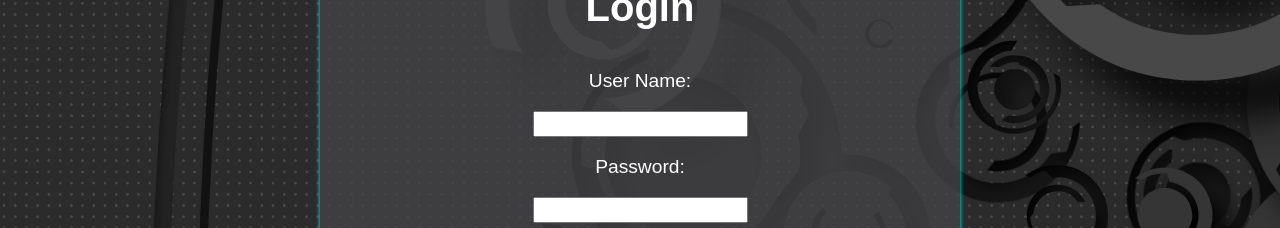
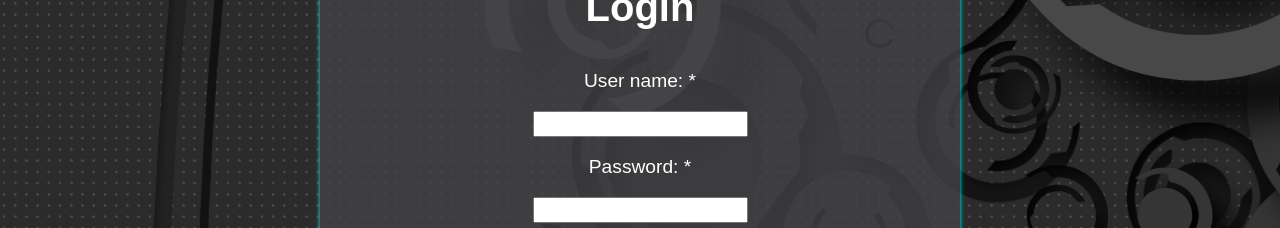
Before and after one commit to jpcanto/role-play-app, a React (Create React App) app: page / in a window 1280 px wide. Shown: the part 281-509 px from the top of the page. Built offline with nearby package versions, Linux system fonts and the light colour scheme.

Commit message:
[ API ] - signin & signup

```diff
--- a/src/components/login/Login.tsx
+++ b/src/components/login/Login.tsx
@@ -11,12 +11,12 @@ export default function Main() {
         name: string,
         password: string,
         email: string
-    }
+    };
 
     const history = useHistory();
-    const [userData, setUserData] = useState<Users>({
-        name: '', password: '', email: ''
-    });
+    const [userData, setUserData] = useState<Users>(
+        { name: '', password: '', email: '' }
+    );
 
     const [newUser, setNewUser] = useState(false);
 
@@ -28,20 +28,30 @@ export default function Main() {
         setNewUser(!newUser);
     };
 
-    async function handleSubmit(ev: FormEvent) {
+    async function handleSubmit(ev: FormEvent, mode: string) {
         ev.preventDefault();
         const data = userData;
-
-        await APILogin.post('users', data);
-        alert(Messages.PORTUGUESE.messages.create_user);
-        // history.push('/');
+        if (mode === 'create user') {
+            await APILogin.post('users', data);
+            alert(Messages.PORTUGUESE.messages.create_user);
+            // history.push('/');
+            return;
+        };
     };
 
     async function handleLogin(ev: FormEvent) {
-        ev.preventDefault();
-        const data = Object(userData);
+        // ev.preventDefault();
+        if (userData.name === '' || userData.name === null) {
+            return;
+        };
+        if (userData.password === '' || userData.password === null) {
+            return;
+        };
 
-        console.log(await APILogin.get('users', data))
+        await APILogin.get(`users/${userData.name}/${userData.password}`).then(response => {
+            setUserData(response.data);
+            console.log(userData);
+        });
         // history.push('/');
     };
 
@@ -54,11 +64,11 @@ export default function Main() {
     return (
         <Login image={loginImage}>
             <Nav><a>Login</a></Nav>
-            <Form onSubmit={handleSubmit}>
+            <Form onSubmit={(ev: FormEvent) => { handleSubmit(ev, '') }}>
                 <h2>Login</h2>
-                <p>User Name: </p>
+                <p>{Messages.ENGLISH.labels.userNameLabel} *</p>
                 <input name="name" type="text" onChange={handleInputChange} />
-                <p>Password: </p>
+                <p>Password: *</p>
                 <input name="password" type="password" onChange={handleInputChange} />
                 {
                     newUser === true ? (
@@ -66,15 +76,15 @@ export default function Main() {
                             <p>Email: </p>
                             <input name="email" type="text" onChange={handleInputChange} />
                             <Line>
-                                <Button type="submit" onClick={handleSubmit}>Submit user</Button>
-                                <Button type="submit" mode="cancel" onClick={handleNewUser}>Go back</Button>
+                                <Button type="submit" onClick={(ev: FormEvent) => { handleSubmit(ev, 'create user') }}>Submit user</Button>
+                                <Button mode="cancel" onClick={handleNewUser}>Go back</Button>
                             </Line>
                         </>
                     ) : (
                             <>
                                 <Line>
                                     <Button type="submit" onClick={handleLogin}>Login</Button>
-                                    <Button type="submit" onClick={handleNewUser}>Create user</Button>
+                                    <Button onClick={handleNewUser}>Create user</Button>
                                 </Line>
                             </>
                         )
```
